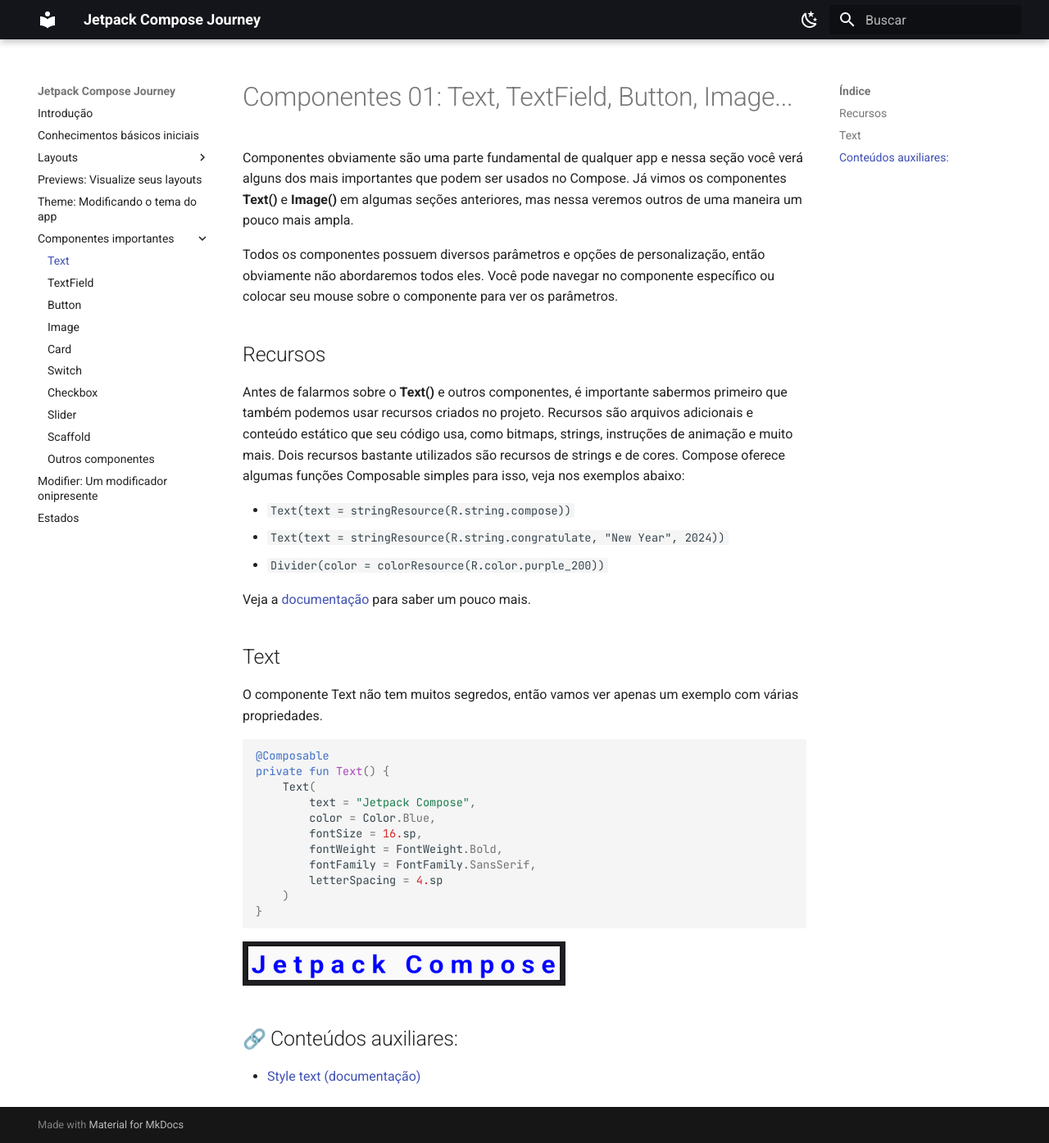
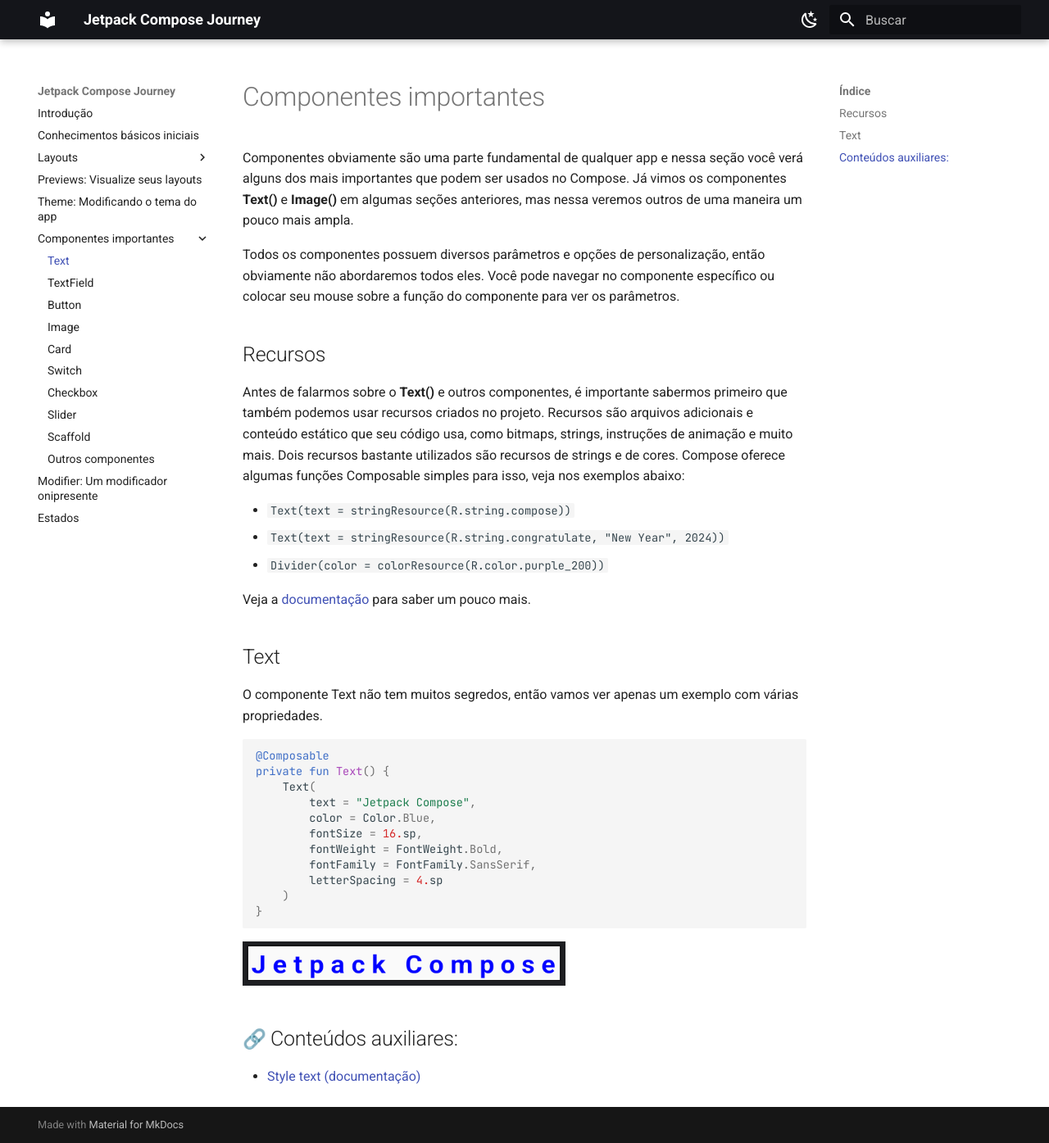
Before and after one commit to jsericksk/Jetpack-Compose-Journey, an MkDocs documentation site: the page built from docs/components/text.md, in a window 1280 px wide and 1395 px high. Shown: the whole window at 82% size. Built offline with MkDocs 1.6.1 and Material for MkDocs 9.7.7, drawn with Linux system fonts in a browser that asks for light colours; emoji names are drawn with the system emoji font.

Commit message:
text.md atualizado

```diff
--- a/docs/components/text.md
+++ b/docs/components/text.md
@@ -1,8 +1,8 @@
-# Componentes 01: Text, TextField, Button, Image...
+# Componentes importantes
 
 Componentes obviamente são uma parte fundamental de qualquer app e nessa seção você verá alguns dos mais importantes que podem ser usados no Compose. Já vimos os componentes **Text()** e **Image()** em algumas seções anteriores, mas nessa veremos outros de uma maneira um pouco mais ampla.
 
-Todos os componentes possuem diversos parâmetros e opções de personalização, então obviamente não abordaremos todos eles. Você pode navegar no componente específico ou colocar seu mouse sobre o componente para ver os parâmetros.
+Todos os componentes possuem diversos parâmetros e opções de personalização, então obviamente não abordaremos todos eles. Você pode navegar no componente específico ou colocar seu mouse sobre a função do componente para ver os parâmetros.
 
 ## Recursos
 
```
